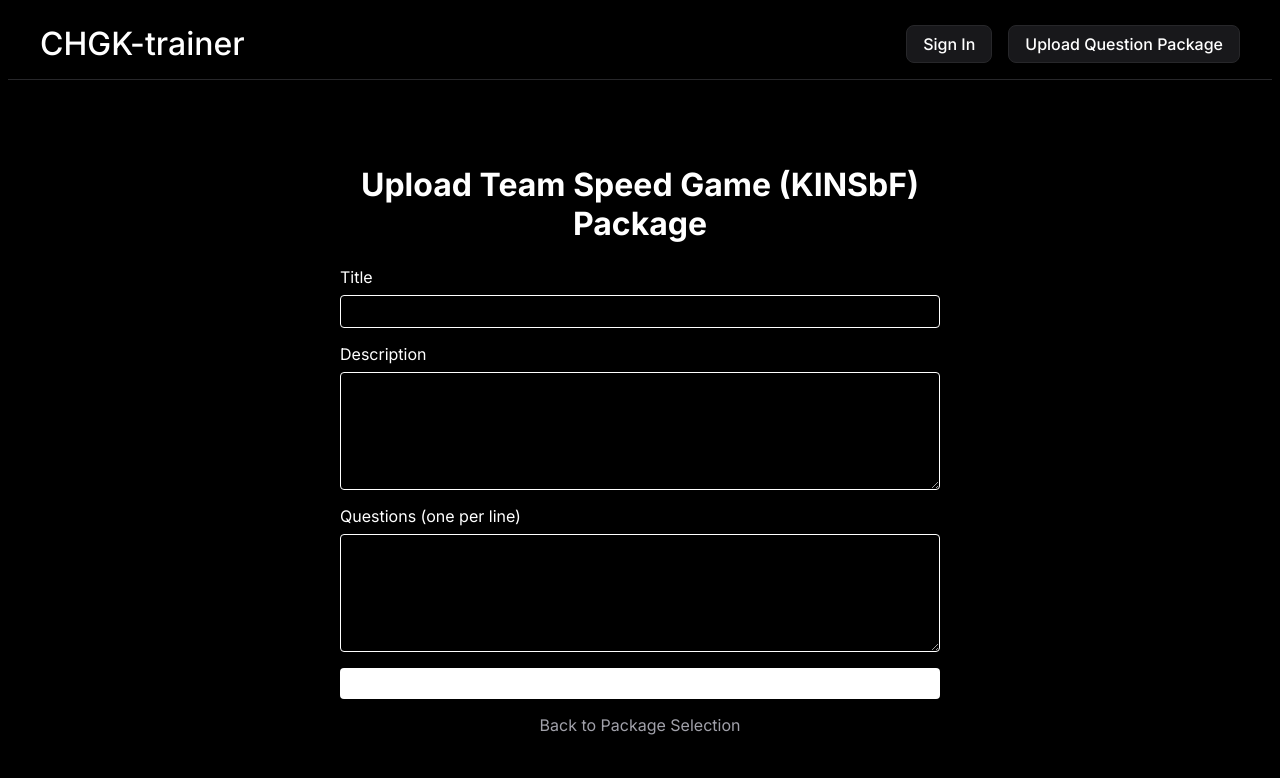
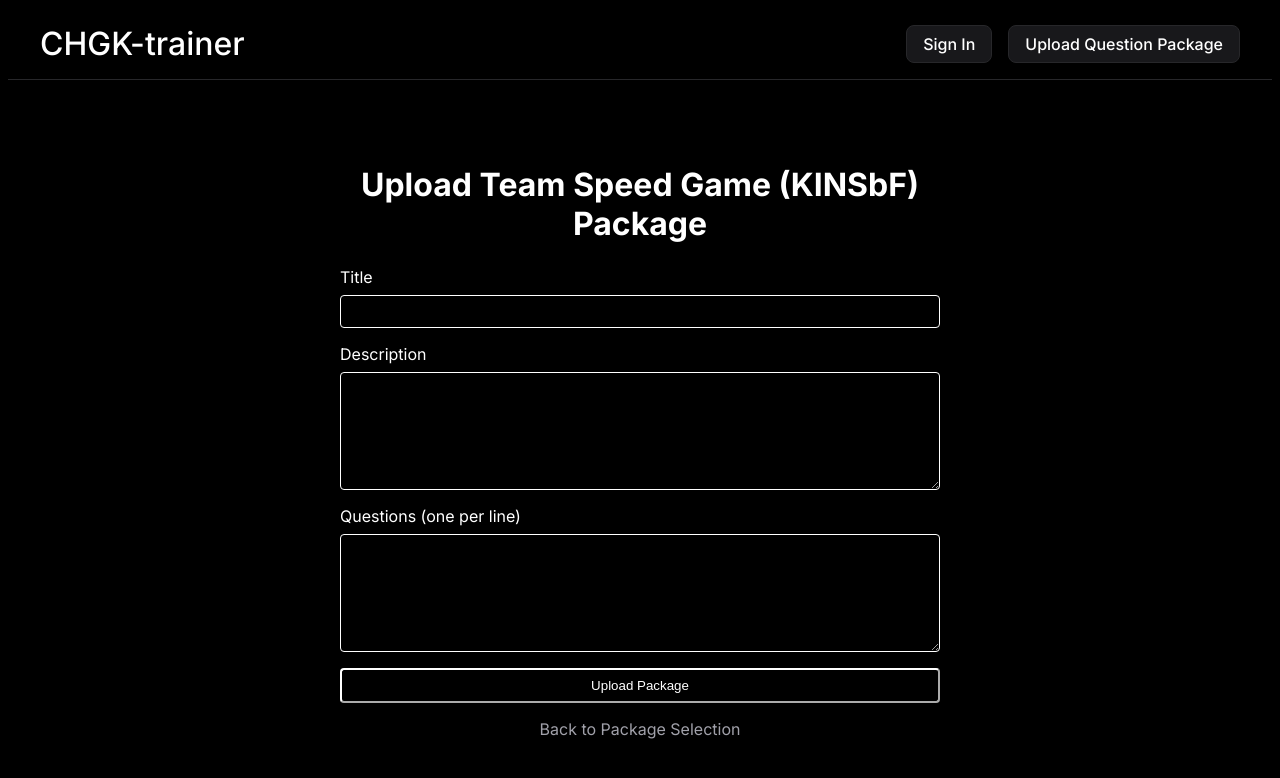
Before and after one commit to Andrewchistyakov/60seconds, a Next.js app: page /upload/si in a window 1280 px wide. Shown: the top 778 px of the page. Built offline with nearby package versions, Linux system fonts and the light colour scheme.

Commit message:
bug fixes visual improvements

```diff
--- a/app/upload/form.module.css
+++ b/app/upload/form.module.css
@@ -45,9 +45,9 @@
 
   .submitButton {
     padding: 0.5rem;
-    background-color: var(--primary-color);
+    background-color: var(--background-color);
     color: var(--text-color);
-    border: none;
+    border-color: var(--primary-color);
     border-radius: 4px;
     cursor: pointer;
     transition: background-color 0.3s ease;
--- a/app/upload/od/page.tsx
+++ b/app/upload/od/page.tsx
@@ -147,7 +147,7 @@ export default function ODUploadForm() {
           <button onClick={handleFinalSubmit} className={styles.submitButton}>Submit Package</button>
         </div>
       )}
-      <Link href="/packages/upload" className={styles.backLink}>Back to Package Selection</Link>
+      <Link href="/upload/menu" className={styles.backLink}>Back to Package Selection</Link>
     </div>
   )
 }
```
Also changed, not shown: app/train/od/od.module.css (+8 -1 lines).
